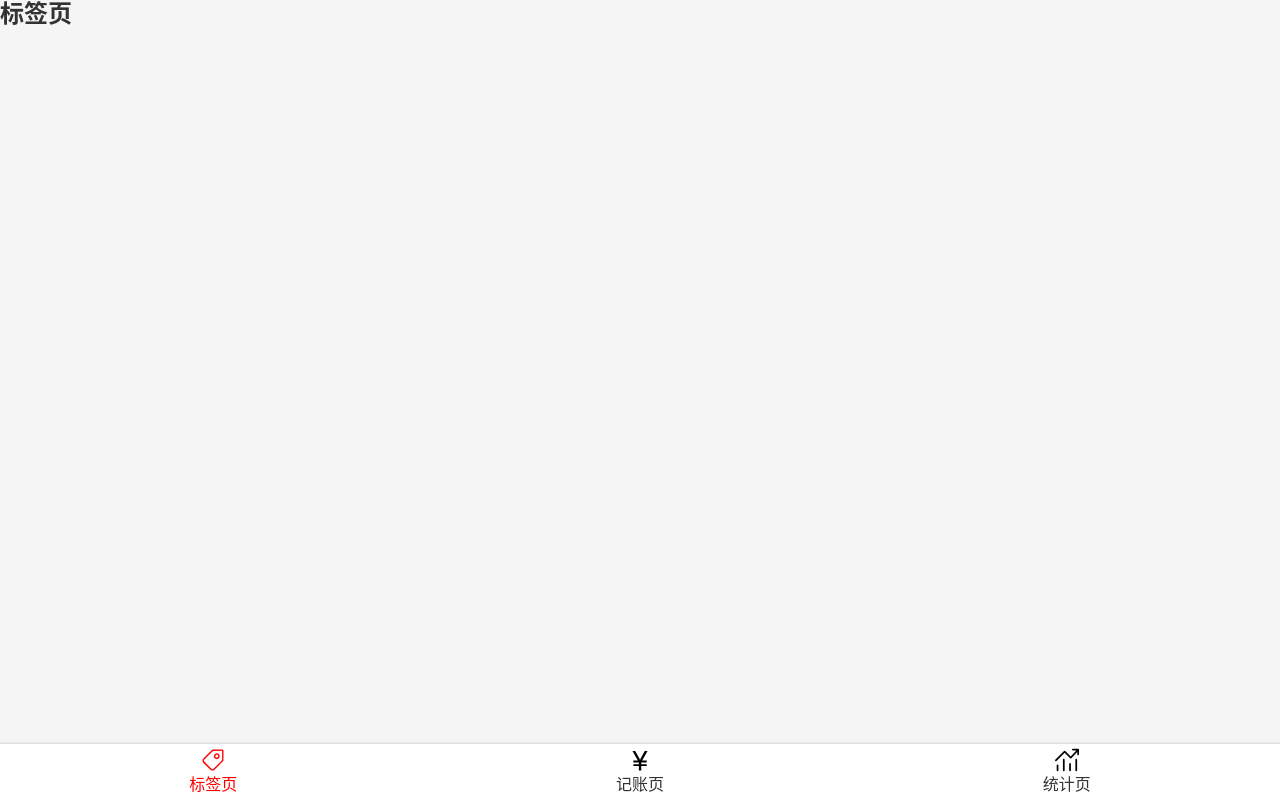
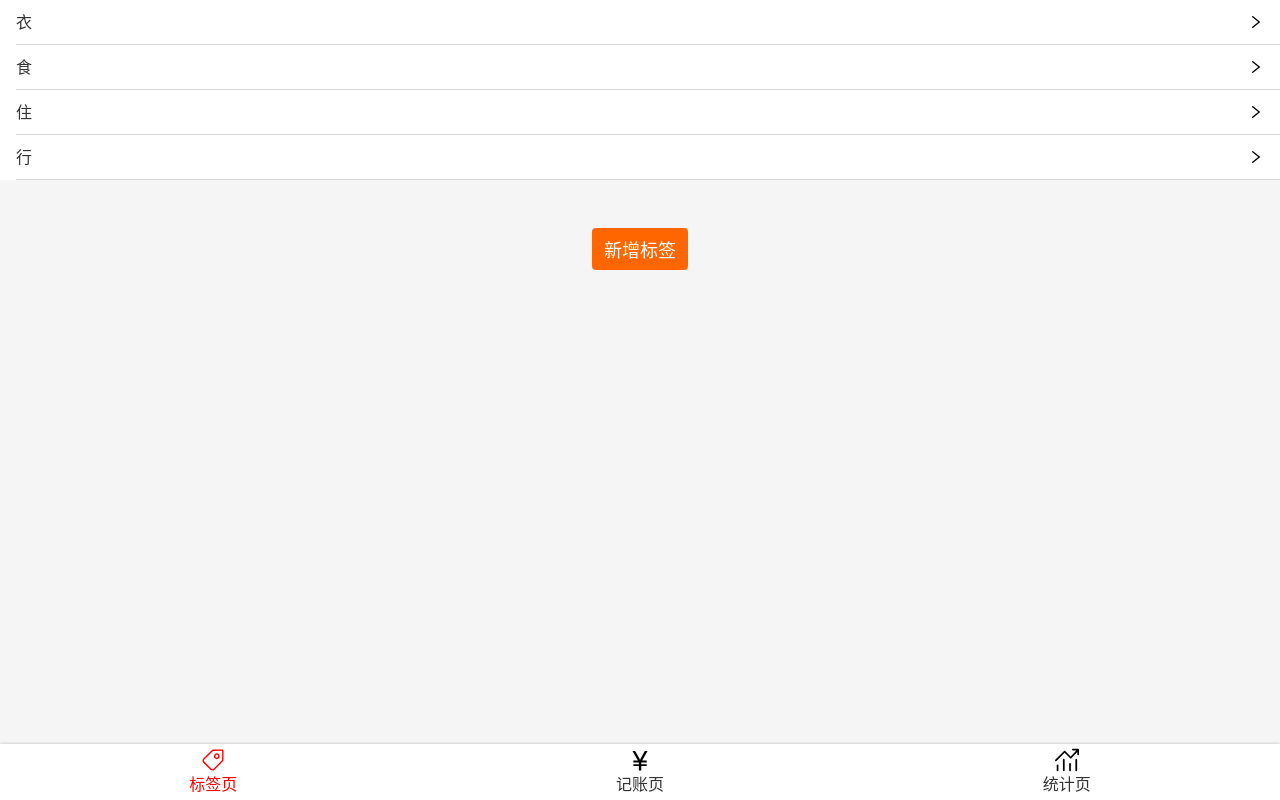
Before and after one commit to polaris-hike/morney-react, a React app: page /tags in a window 1280 px wide. Built offline with nearby package versions, Linux system fonts and the light colour scheme.

Commit message:
tag 页面

```diff
--- a/src/index.scss
+++ b/src/index.scss
@@ -36,3 +36,8 @@
   display: block;
   clear: both;
 }
+.oneLine {
+  white-space: nowrap;
+  overflow: hidden;
+  text-overflow: ellipsis;
+}
--- a/src/views/Money/TagsSection.tsx
+++ b/src/views/Money/TagsSection.tsx
@@ -1,5 +1,6 @@
 import styled from 'styled-components';
-import React, {useState} from 'react';
+import React from 'react';
+import {useTags} from '../useTags';
 
 const Wrapper = styled.section`
 display: flex;
@@ -38,7 +39,7 @@
     onChange:(selected:string[])=>void
 };
 const TagsSection: React.FC<Props> = (props) => {
-    const [tags, setTags] = useState<string[]>(['衣', '食', '住', '行']);
+    const {tags, setTags} = useTags();
     const selectedTags = props.selected;
     const onAddTag = () => {
         const tagName = window.prompt('新标签的名称为');
--- a/src/views/Tags.tsx
+++ b/src/views/Tags.tsx
@@ -1,12 +1,58 @@
 import Layout from '../components/Layout';
 import React from 'react';
+import {useTags} from './useTags';
+import styled from 'styled-components';
+import Icon from '../components/Icon';
 
-const Tags = () => {
+const TagList = styled.ol`
+  font-size: 16px;
+  background:white;
+  > li{
+    //#e5e5e7
+    border-bottom: 1px solid #d5d5d9;
+    line-height: 20px;
+    padding: 12px 16px 12px 0;
+    margin-left: 16px;
+    display:flex;
+    justify-content: space-between;
+    align-items: center;
+  }
+`;
+const Button = styled.button`
+  font-size: 18px; border: none; padding: 8px 12px;
+  background: #f60; border-radius: 4px;
+  color: white;
+`;
+const Center = styled.div`
+  display:flex;
+  justify-content: center;
+  align-items: center;
+  flex-direction: column;
+`;
+const Space = styled.div`
+  height: 16px;
+`
+
+function Tags() {
+    const {tags, setTags} = useTags();
     return (
         <Layout>
-            <h2>标签页</h2>
+            <TagList>
+                {tags.map(tag =>
+                    <li key={tag}>
+                        <span className="oneLine">{tag}</span>
+                        <Icon name="right"/>
+                    </li>
+                )}
+            </TagList>
+            <Center>
+                <Space/>
+                <Space/>
+                <Space/>
+                <Button>新增标签</Button>
+            </Center>
         </Layout>
     );
-};
+}
 
 export default Tags;
--- /dev/null
+++ b/src/views/useTags.tsx
@@ -0,0 +1,11 @@
+import {useState} from 'react';
+
+
+const useTags = ()=>{
+    const [tags, setTags] = useState<string[]>(['衣', '食', '住', '行']);
+    return {
+        tags,
+        setTags
+    }
+};
+export {useTags}
```
Also changed, not shown: src/views/Money/useTags.tsx (deleted).
